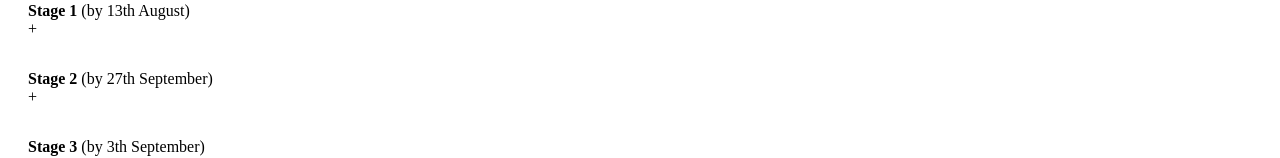
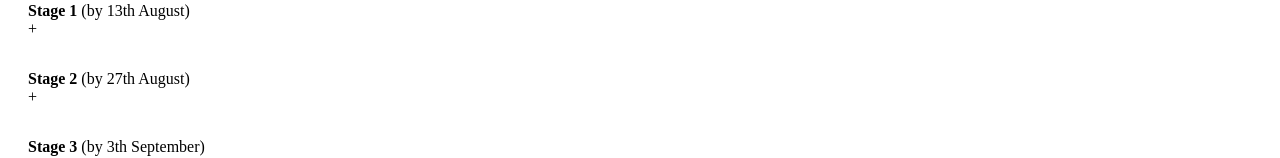
Before and after one commit to Inverseit/immigrate, a Next.js app: page /grading in a window 1280 px wide. Shown: the part 454-612 px from the top of the page. Built offline with nearby package versions, Linux system fonts and the light colour scheme.

Commit message:
updating deadline

```diff
--- a/public/configuration.js
+++ b/public/configuration.js
@@ -1,7 +1,7 @@
 export const deadlines = {
   "0": "6th August",
   "1": "13th August",
-  "2": "27th September",
+  "2": "27th August",
   "3": "3th September",
 };
 
```
